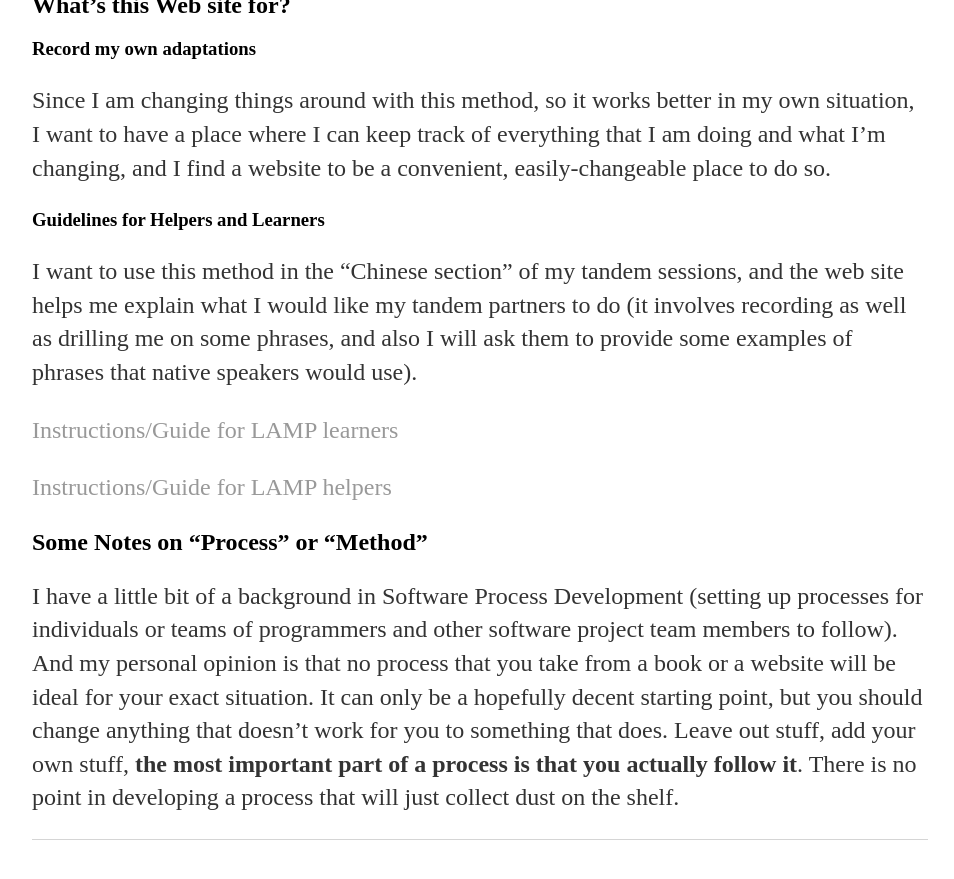
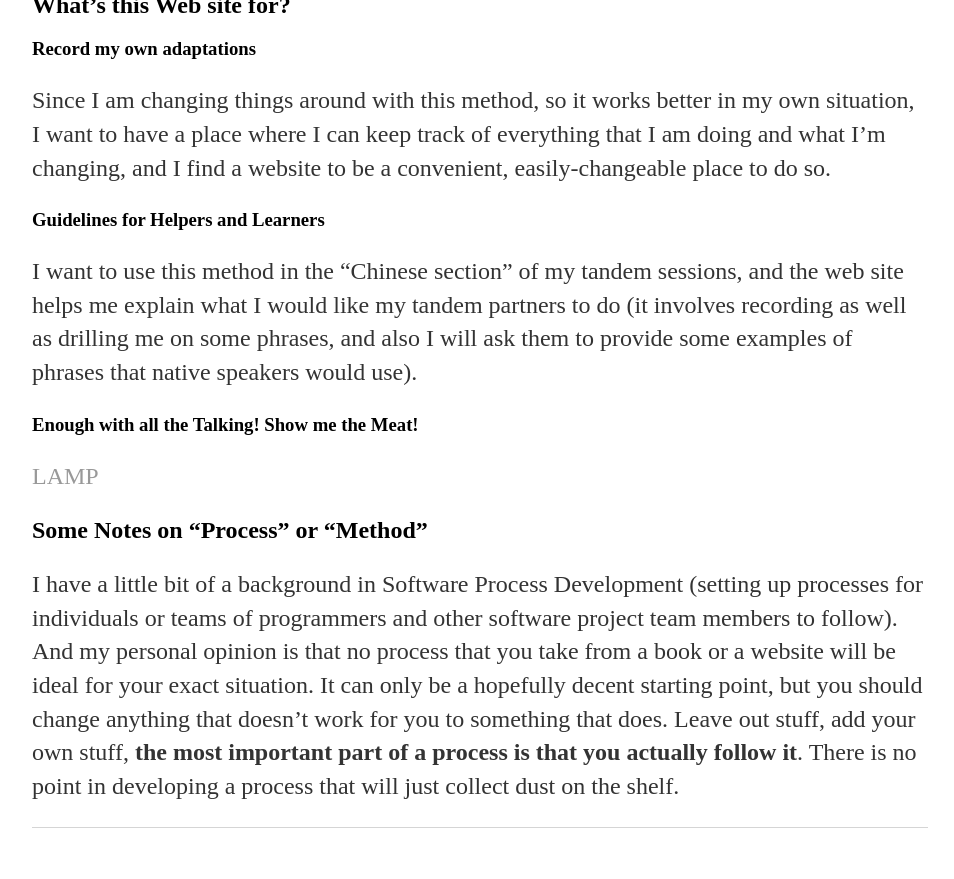
Before and after one commit to nczempin/ll, a Jekyll site: the page built from lamp-overview.md, in a window 1280 px wide and 900 px high, scrolled down 1383 px. Shown: the top 879 px of the window, without its empty margins (160-1114 px from the left). Built offline with Jekyll 4.4.1, drawn with Linux system fonts in a browser that asks for light colours; our own code applies the rules of GitHub Pages for plain Markdown files; some of the changed text lies outside the part shown.

Commit message:
Update lamp-overview.md

```diff
--- a/lamp-overview.md
+++ b/lamp-overview.md
@@ -38,9 +38,9 @@ Since I am changing things around with this method, so it works better in my own
 ### Guidelines for Helpers and Learners
 I want to use this method in the "Chinese section" of my tandem sessions, and the web site helps me explain what I would like my tandem partners to do (it involves recording as well as drilling me on some phrases, and also I will ask them  to provide some examples of phrases that native speakers would use).
 
-[Instructions/Guide for LAMP learners](lamp-learner)
+### Enough with all the Talking! Show me the Meat!
 
-[Instructions/Guide for LAMP helpers](lamp-helper)
+[LAMP](lamp-meat)
 
 ## Some Notes on "Process" or "Method"
 
```
Also changed, not shown: other parts of lamp-overview.md (+1 -1 lines).
